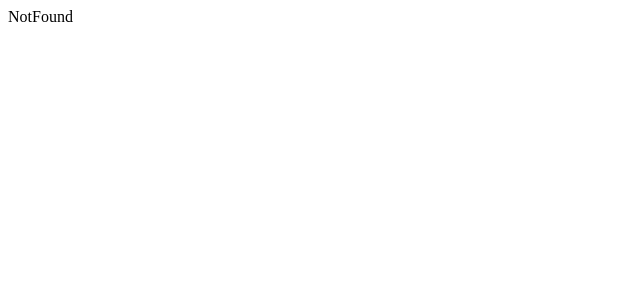
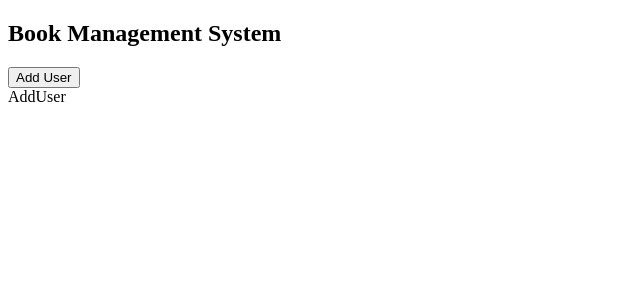
Before and after one commit to Guilherme23645/book-ui, a React (Vite) app: page /adduser in a window 1280 px wide. Shown: the top 300 px of the page, without its empty margins (0-640 px from the left). Built offline with nearby package versions, Linux system fonts and the light colour scheme.

Commit message:
feat: implement general navbar

```diff
--- /dev/null
+++ b/src/components/Navbar.jsx
@@ -0,0 +1,18 @@
+import { useNavigate } from "react-router-dom"
+
+const Navbar = () => {
+  const navigate = useNavigate()
+
+  return (
+    <nav>
+        <h1>Book Management System</h1>
+        <button
+          onClick={() => navigate("/adduser")}
+        >
+          Add User
+        </button>
+    </nav>
+  )
+}
+
+export default Navbar
--- a/src/layouts/App.jsx
+++ b/src/layouts/App.jsx
@@ -1,6 +1,11 @@
+import Navbar from "../components/Navbar"
+
 const App = ({children}) => {
   return (
-    <div>{children}</div>
+    <div>
+        <Navbar />
+        <div>{children}</div>
+    </div>
   )
 }
 
--- a/src/main.jsx
+++ b/src/main.jsx
@@ -3,11 +3,14 @@ import { createRoot } from 'react-dom/client'
 import './assets/styles/index.css'
 import App from './layouts/App.jsx'
 import Pages from './pages'
+import { BrowserRouter as Router } from 'react-router-dom'
 
 createRoot(document.getElementById('root')).render(
   <StrictMode>
-    <App>
-      <Pages />
-    </App>
+    <Router>
+      <App>
+        <Pages />
+      </App>
+    </Router>
   </StrictMode>,
 )
--- /dev/null
+++ b/src/pages/AddUser.jsx
@@ -0,0 +1,7 @@
+const AddUser = () => {
+  return (
+    <div>AddUser</div>
+  )
+}
+
+export default AddUser
--- a/src/pages/index.jsx
+++ b/src/pages/index.jsx
@@ -1,15 +1,15 @@
-import { Route, BrowserRouter as Router, Routes } from "react-router-dom"
+import { Route, Routes } from "react-router-dom"
 import Home from "./Home"
 import NotFound from "./NotFound"
+import AddUser from "./AddUser"
 
 const Pages = () => {
   return (
-      <Router>
-        <Routes>
-          <Route index element={<Home />}/>
-          <Route path="*" element={<NotFound />}/>
-        </Routes>
-      </Router>
+      <Routes>
+        <Route index element={<Home />}/>
+        <Route path="*" element={<NotFound />}/>
+        <Route path="adduser" element={<AddUser />}/>
+      </Routes>
     )
 }
 
```
